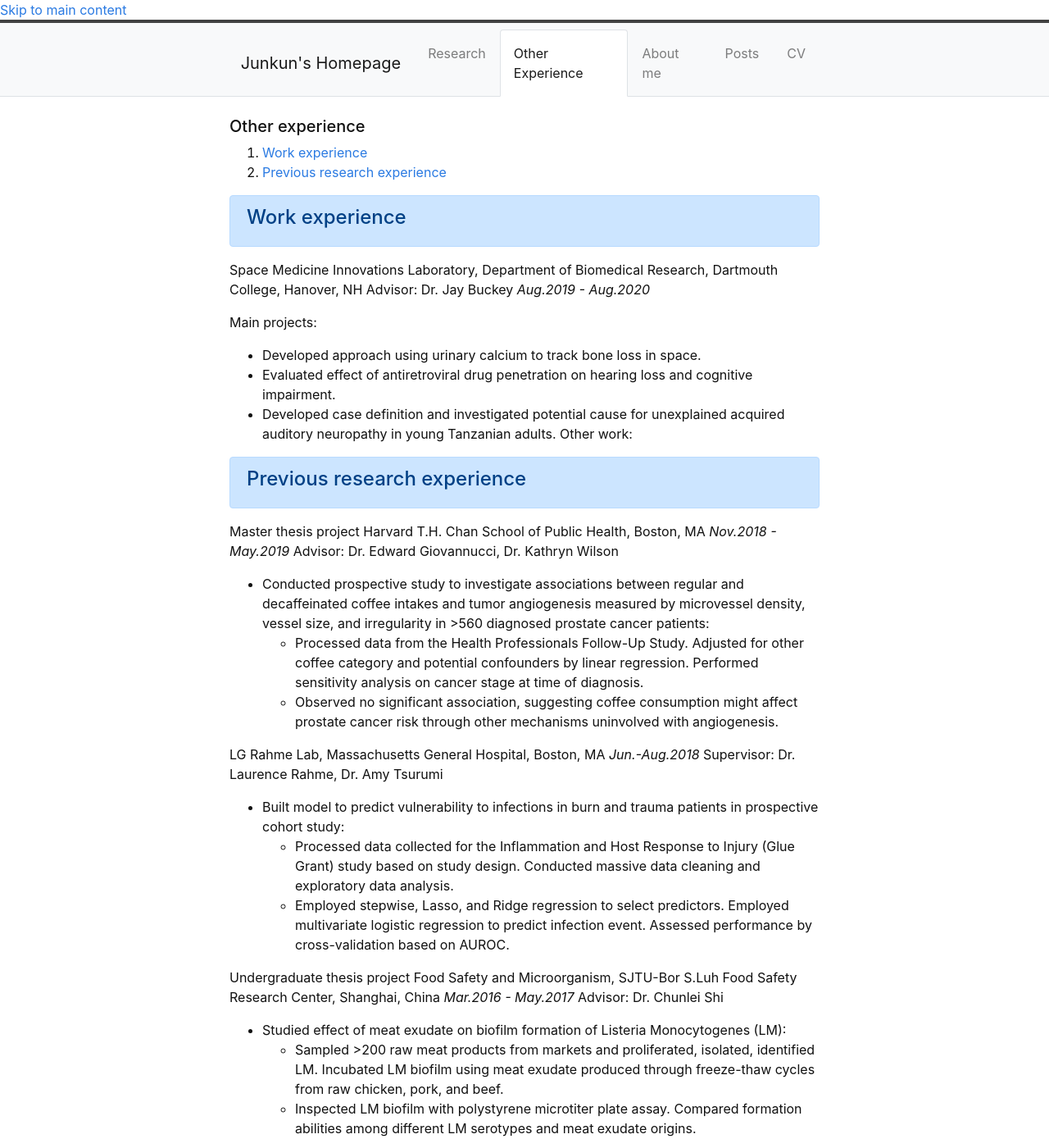
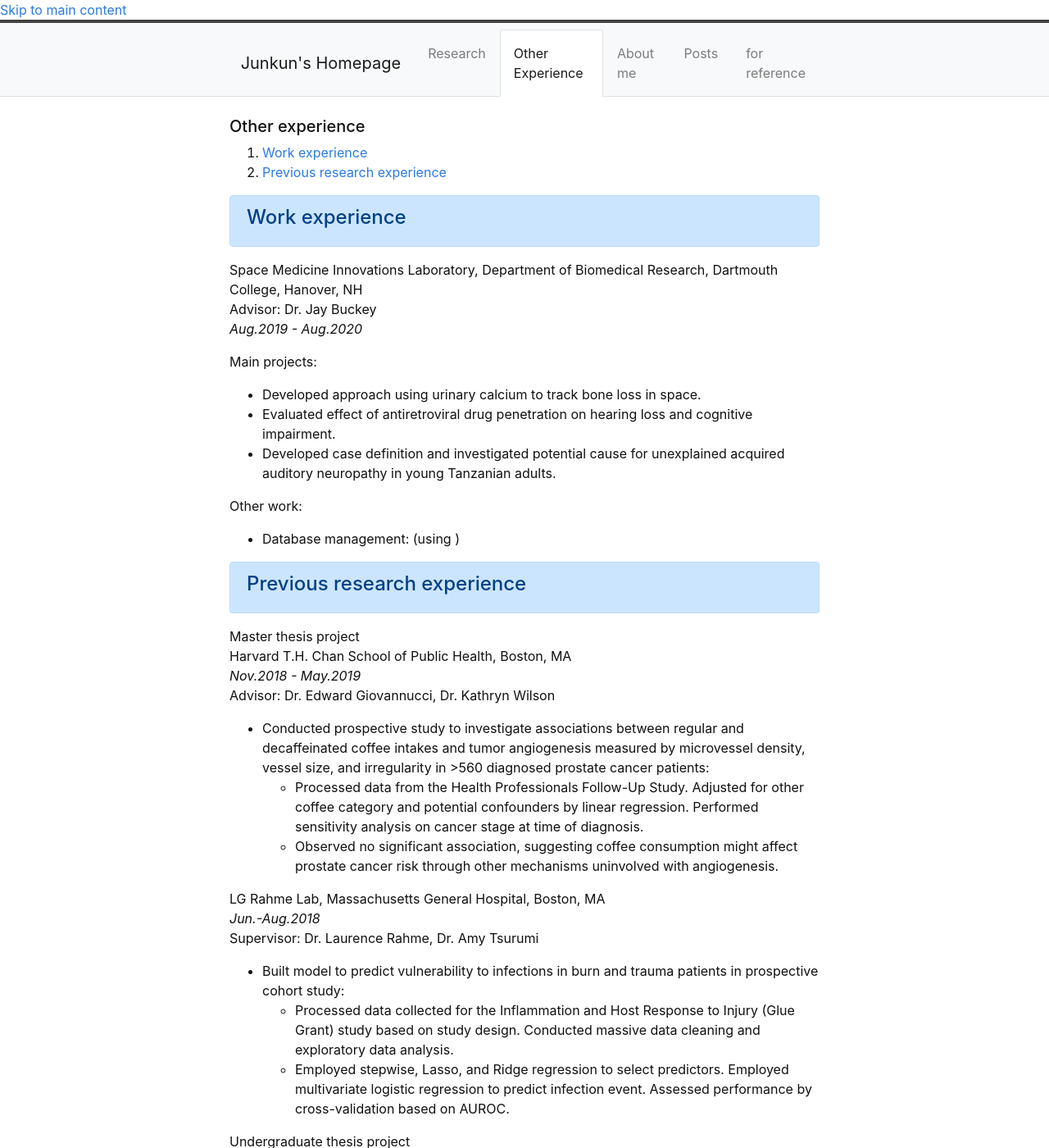
Before and after one commit to junkun-ren/PersonalWebsite, a Jekyll site: the page built from content/1-other_experience.md, in a window 1280 px wide and 1400 px high. Shown: the whole window at 82% size. Built offline with Jekyll 4.4.1, drawn with Linux system fonts in a browser that asks for light colours; some of the changed text lies outside the part shown.

```diff
--- a/content/1-other_experience.md
+++ b/content/1-other_experience.md
@@ -12,25 +12,26 @@ nav: true
 {% endcapture %}
 {% include alert.html text=text color=secondary %}
 
-Space Medicine Innovations Laboratory, Department of Biomedical Research, Dartmouth College, Hanover, NH
-Advisor: Dr. Jay Buckey
+Space Medicine Innovations Laboratory, Department of Biomedical Research, Dartmouth College, Hanover, NH<br/>
+Advisor: Dr. Jay Buckey<br/>
 *Aug.2019 - Aug.2020*
 
 Main projects:
 - Developed approach using urinary calcium to track bone loss in space.
 - Evaluated effect of antiretroviral drug penetration on hearing loss and cognitive impairment.
 - Developed case definition and investigated potential cause for unexplained acquired auditory neuropathy in young Tanzanian adults.
+
 Other work:
-
+- Database management: (using )
 
 {% capture text %}
 #### Previous research experience <a name="paragraph2"></a>
 {% endcapture %}
 {% include alert.html text=text color=secondary %}
 
-Master thesis project
-Harvard T.H. Chan School of Public Health, Boston, MA
-*Nov.2018 - May.2019*
+Master thesis project<br/>
+Harvard T.H. Chan School of Public Health, Boston, MA<br/>
+*Nov.2018 - May.2019*<br/>
 Advisor: Dr. Edward Giovannucci, Dr. Kathryn Wilson
 
 - Conducted prospective study to investigate associations between regular and decaffeinated coffee intakes and tumor angiogenesis measured by microvessel density, vessel size, and irregularity in >560 diagnosed prostate cancer patients:
@@ -38,18 +39,18 @@ Advisor: Dr. Edward Giovannucci, Dr. Kathryn Wilson
 	- Observed no significant association, suggesting coffee consumption might affect prostate cancer risk through other mechanisms uninvolved with angiogenesis.
 
 
-LG Rahme Lab, Massachusetts General Hospital, Boston, MA
-*Jun.-Aug.2018*
-Supervisor: Dr. Laurence Rahme, Dr. Amy Tsurumi
+LG Rahme Lab, Massachusetts General Hospital, Boston, MA<br/>
+*Jun.-Aug.2018*<br/>
+Supervisor: Dr. Laurence Rahme, Dr. Amy Tsurumi <br/>
 
 - Built model to predict vulnerability to infections in burn and trauma patients in prospective cohort study:
 	- Processed data collected for the Inflammation and Host Response to Injury (Glue Grant) study based on study design. Conducted massive data cleaning and exploratory data analysis.
 	- Employed stepwise, Lasso, and Ridge regression to select predictors. Employed multivariate logistic regression to predict infection event. Assessed performance by cross-validation based on AUROC.
 
 
-Undergraduate thesis project
-Food Safety and Microorganism, SJTU-Bor S.Luh Food Safety Research Center, Shanghai, China
-*Mar.2016 - May.2017*
+Undergraduate thesis project<br/>
+Food Safety and Microorganism, SJTU-Bor S.Luh Food Safety Research Center, Shanghai, China<br/>
+*Mar.2016 - May.2017*<br/>
 Advisor: Dr. Chunlei Shi
 
 - Studied effect of meat exudate on biofilm formation of Listeria Monocytogenes (LM):
@@ -57,7 +58,7 @@ Advisor: Dr. Chunlei Shi
 	- Inspected LM biofilm with polystyrene microtiter plate assay. Compared formation abilities among different LM serotypes and meat exudate origins.
 
 
-*Mar.-Aug.2015*
+*Mar.-Aug.2015*<br/>
 Advisor: Dr. Pu Jing
 
 - Promoted extraction efficiency of anthocyanin from purple sweet potatoes (PSPs). Studied antioxidant activity of anthocyanin-rich extracts from PSPs in C. elegans:
--- a/content/for reference.md
+++ b/content/for reference.md
@@ -1,5 +1,5 @@
 ---
-title: CV
+title: for reference
 nav: true
 ---
 
```
Also changed, not shown: content/2-about_me.md (+17 -0 lines).
